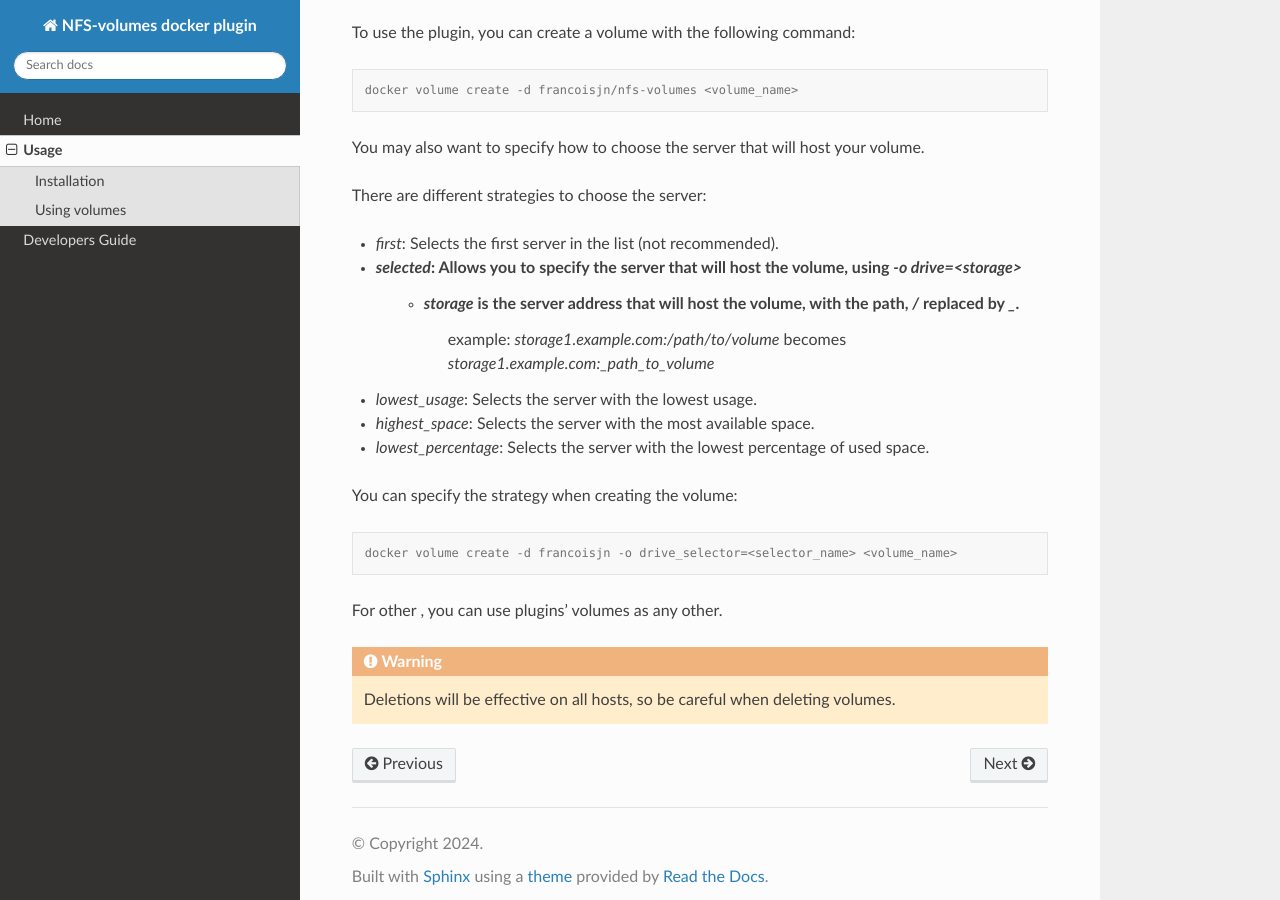
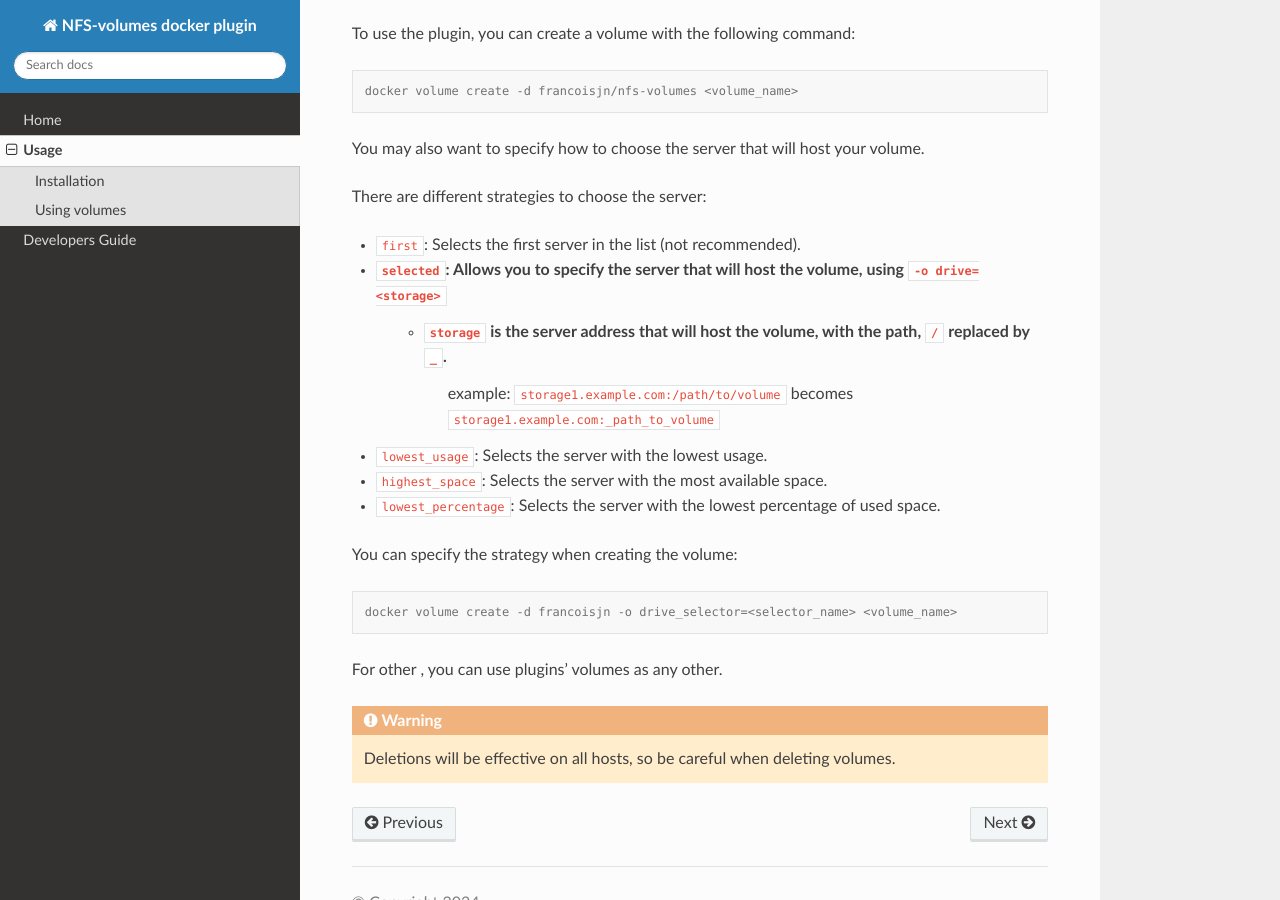
Before and after one commit to unibo-fc-internships/docker-volumes-plugin, a Sphinx documentation site: the page built from docs/usage.rst, in a window 1280 px wide and 900 px high, scrolled down 864 px. Built offline with Sphinx 7.4.7 and the Read the Docs theme 2.0.0, drawn with Linux system fonts in a browser that asks for light colours.

Commit message:
correct word highlight

```diff
--- a/docs/usage.rst
+++ b/docs/usage.rst
@@ -18,7 +18,7 @@ Configure the plugin by setting the following environment variables:
 
    docker plugin set francoisjn/nfs-volumes NFS_MOUNT="<server_address>:<remote_path> [options] [; <other_server_addresses>:<remote_paths>; ...]"
 
-Remember to replace `<server_address>` and `<remote_path>` with the appropriate values.
+Remember to replace ``<server_address>`` and ``<remote_path>`` with the appropriate values.
 
 .. note::
     For options check https://docs.redhat.com/en/documentation/red_hat_enterprise_linux/8/html/managing_file_systems/mounting-nfs-shares_managing-file-systems#frequently-used-nfs-mount-options_mounting-nfs-shares
@@ -44,13 +44,13 @@ You may also want to specify how to choose the server that will host your volume
 
 There are different strategies to choose the server:
 
-- `first`: Selects the first server in the list (not recommended).
-- `selected`: Allows you to specify the server that will host the volume, using `-o drive=<storage>`
-    - `storage` is the server address that will host the volume, with the path, `/` replaced by `_`.
-        example: `storage1.example.com:/path/to/volume` becomes `storage1.example.com:_path_to_volume`
-- `lowest_usage`: Selects the server with the lowest usage.
-- `highest_space`: Selects the server with the most available space.
-- `lowest_percentage`: Selects the server with the lowest percentage of used space.
+- ``first``: Selects the first server in the list (not recommended).
+- ``selected``: Allows you to specify the server that will host the volume, using ``-o drive=<storage>``
+    - ``storage`` is the server address that will host the volume, with the path, ``/`` replaced by ``_``.
+        example: ``storage1.example.com:/path/to/volume`` becomes ``storage1.example.com:_path_to_volume``
+- ``lowest_usage``: Selects the server with the lowest usage.
+- ``highest_space``: Selects the server with the most available space.
+- ``lowest_percentage``: Selects the server with the lowest percentage of used space.
 
 You can specify the strategy when creating the volume:
 
```
Also changed, not shown: docs/for_developers.rst (+5 -5 lines).
